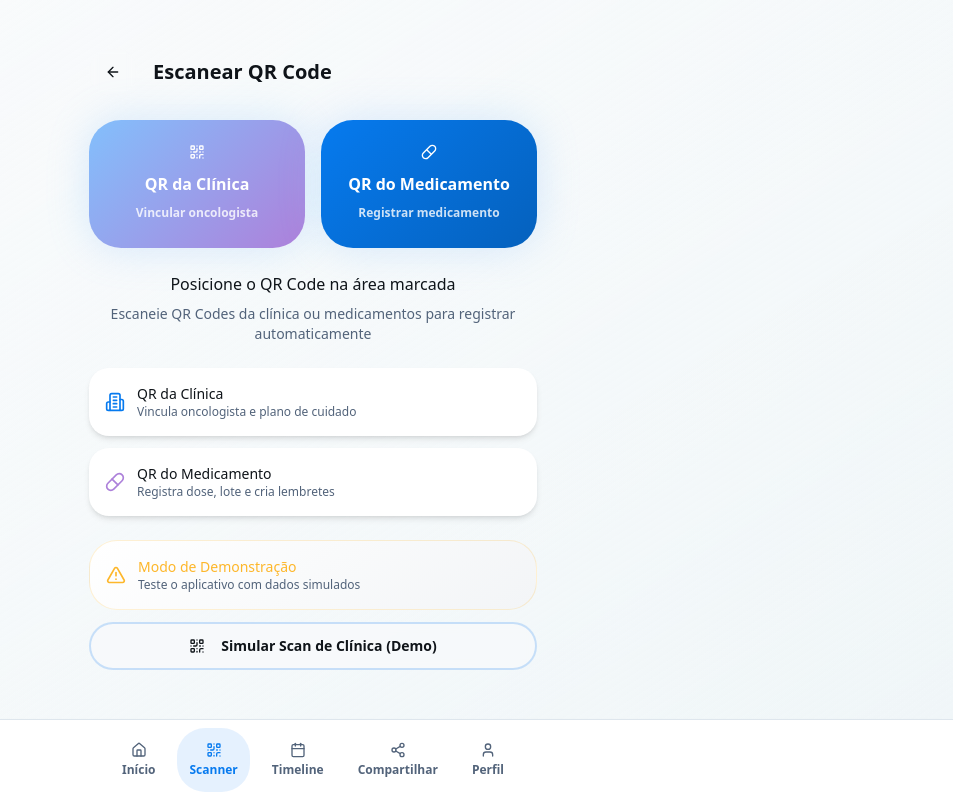
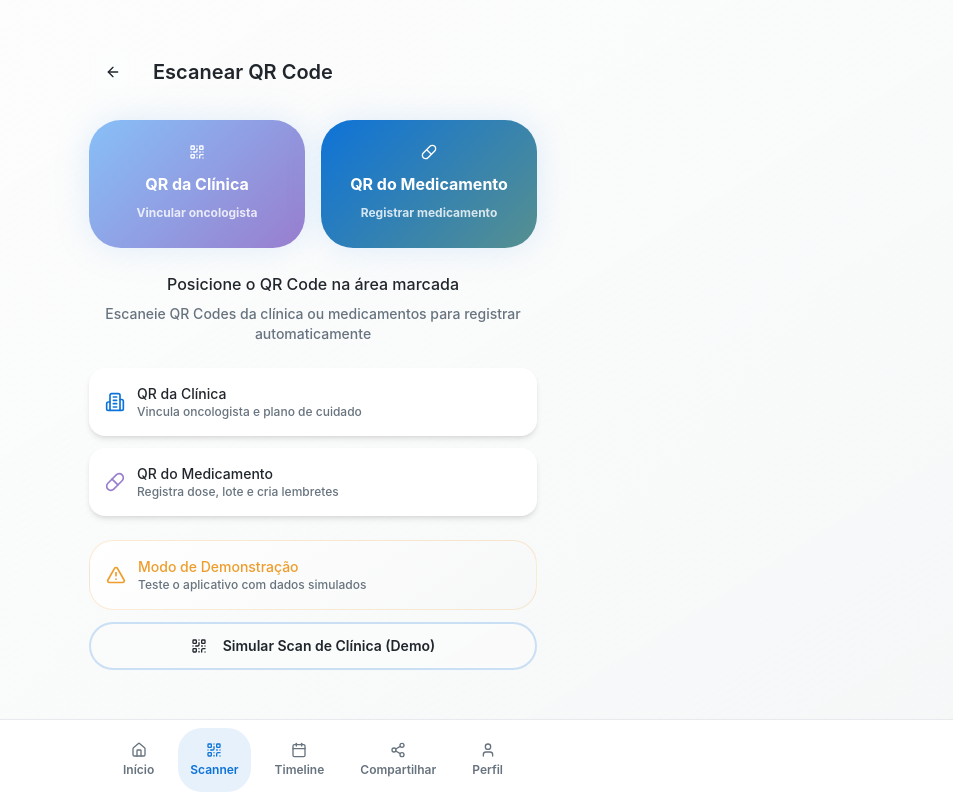
Before and after one commit to CronosRodney/chemo-companion, a React (Vite) app: page /scanner in a window 1280 px wide. Shown: the whole page, without its empty margins (327-1280 px from the left). Built offline with nearby package versions, Linux system fonts and the light colour scheme; the HTML template or start-up script is replaced by a standard one.

Commit message:
Apply medical app color scheme

```diff
--- a/src/index.css
+++ b/src/index.css
@@ -8,133 +8,134 @@ Sophisticated color palette for class A patients.
 
 @layer base {
   :root {
-    /* Premium base - Warm whites with subtle sophistication */
-    --background: 210 25% 98%;
-    --foreground: 215 25% 8%;
+    /* Premium Medical Base - Hospital white with medical precision */
+    --background: 0 0% 99%;
+    --foreground: 210 15% 15%;
 
-    /* Luxury card system - Pearl white with depth */
-    --card: 210 20% 100%;
-    --card-foreground: 215 25% 8%;
+    /* Medical Card System - Pure white with sterile feel */
+    --card: 0 0% 100%;
+    --card-foreground: 210 15% 15%;
 
-    /* Elevated popovers */
-    --popover: 210 20% 100%;
-    --popover-foreground: 215 25% 8%;
+    /* Clinical Popovers */
+    --popover: 0 0% 100%;
+    --popover-foreground: 210 15% 15%;
 
-    /* Primary - Premium medical blue (trust & sophistication) */
-    --primary: 210 95% 48%;
-    --primary-foreground: 210 20% 100%;
-    --primary-light: 210 95% 88%;
-    --primary-dark: 210 95% 38%;
-    --primary-glow: 210 95% 75%;
+    /* Primary Medical Blue - Trust, professionalism, healthcare */
+    --primary: 210 88% 45%;
+    --primary-foreground: 0 0% 100%;
+    --primary-light: 210 88% 92%;
+    --primary-dark: 210 88% 35%;
+    --primary-glow: 210 88% 75%;
 
-    /* Secondary - Sophisticated purple (luxury oncology) */
-    --secondary: 270 45% 85%;
-    --secondary-foreground: 270 25% 15%;
-    --secondary-accent: 270 55% 68%;
+    /* Secondary Medical Purple - Oncology, specialization */
+    --secondary: 260 35% 88%;
+    --secondary-foreground: 260 15% 25%;
+    --secondary-accent: 260 45% 65%;
 
-    /* Premium neutrals */
-    --muted: 210 20% 96%;
-    --muted-foreground: 215 20% 40%;
+    /* Medical Neutrals - Clean, sterile, professional */
+    --muted: 210 10% 97%;
+    --muted-foreground: 210 10% 45%;
 
-    /* Luxury accent - Sophisticated teal */
-    --accent: 185 85% 94%;
-    --accent-foreground: 185 45% 20%;
+    /* Medical Accent - Teal for wellness and healing */
+    --accent: 180 30% 95%;
+    --accent-foreground: 180 25% 25%;
 
-    /* Premium status colors */
-    --success: 145 70% 45%;
-    --success-foreground: 145 20% 98%;
-    --warning: 40 98% 58%;
-    --warning-foreground: 40 20% 10%;
-    --destructive: 0 80% 58%;
+    /* Medical Status Colors - Hospital grade */
+    --success: 142 65% 40%;      /* Medical green - healthy, positive */
+    --success-foreground: 142 20% 98%;
+    --warning: 35 85% 55%;       /* Medical amber - caution */
+    --warning-foreground: 35 20% 10%;
+    --destructive: 0 75% 55%;    /* Medical red - emergency, critical */
     --destructive-foreground: 0 20% 98%;
 
-    /* Refined borders and inputs */
-    --border: 210 30% 90%;
-    --input: 210 30% 96%;
-    --ring: 210 95% 48%;
+    /* Clinical Interface Elements */
+    --border: 210 15% 92%;
+    --input: 210 15% 97%;
+    --ring: 210 88% 45%;
 
-    /* Premium gradients */
-    --gradient-primary: linear-gradient(135deg, hsl(var(--primary)) 0%, hsl(var(--primary-dark)) 100%);
-    --gradient-hero: linear-gradient(135deg, hsl(var(--primary-light)) 0%, hsl(var(--secondary)) 50%, hsl(var(--primary-glow)) 100%);
-    --gradient-card: linear-gradient(145deg, hsl(var(--card)) 0%, hsl(var(--muted)) 100%);
-    --gradient-luxury: linear-gradient(135deg, hsl(var(--primary-glow)) 0%, hsl(var(--secondary-accent)) 100%);
-    --gradient-glass: linear-gradient(135deg, rgba(255,255,255,0.2) 0%, rgba(255,255,255,0.05) 100%);
+    /* Premium Medical Gradients */
+    --gradient-primary: linear-gradient(135deg, hsl(210 88% 45%) 0%, hsl(210 88% 35%) 100%);
+    --gradient-hero: linear-gradient(135deg, hsl(210 88% 92%) 0%, hsl(260 35% 88%) 50%, hsl(210 88% 75%) 100%);
+    --gradient-card: linear-gradient(145deg, hsl(0 0% 100%) 0%, hsl(210 10% 97%) 100%);
+    --gradient-luxury: linear-gradient(135deg, hsl(210 88% 75%) 0%, hsl(260 45% 65%) 100%);
+    --gradient-glass: linear-gradient(135deg, rgba(255,255,255,0.25) 0%, rgba(255,255,255,0.1) 100%);
+    --gradient-medical: linear-gradient(135deg, hsl(210 88% 45%) 0%, hsl(180 25% 45%) 100%);
 
-    /* Premium shadows and effects */
-    --shadow-card: 0 4px 20px hsl(var(--primary) / 0.08);
-    --shadow-elevated: 0 12px 40px hsl(var(--primary) / 0.15);
-    --shadow-luxury: 0 8px 32px hsl(var(--secondary-accent) / 0.2);
-    --shadow-glow: 0 0 40px hsl(var(--primary-glow) / 0.3);
-    --shadow-premium: 0 20px 60px hsl(var(--primary) / 0.12);
+    /* Medical Shadows and Effects */
+    --shadow-card: 0 2px 12px hsl(210 88% 45% / 0.08);
+    --shadow-elevated: 0 8px 32px hsl(210 88% 45% / 0.12);
+    --shadow-luxury: 0 6px 24px hsl(260 45% 65% / 0.15);
+    --shadow-glow: 0 0 32px hsl(210 88% 75% / 0.25);
+    --shadow-premium: 0 12px 48px hsl(210 88% 45% / 0.1);
+    --shadow-medical: 0 4px 20px hsl(210 15% 15% / 0.08);
 
-    /* Sophisticated radius system */
-    --radius: 1rem;
-    --radius-lg: 1.25rem;
-    --radius-xl: 1.75rem;
+    /* Medical Radius System - Clean, precise */
+    --radius: 0.75rem;
+    --radius-lg: 1rem;
+    --radius-xl: 1.5rem;
     --radius-2xl: 2rem;
 
+    /* Sidebar Medical Theme */
     --sidebar-background: 0 0% 98%;
-
-    --sidebar-foreground: 240 5.3% 26.1%;
-
-    --sidebar-primary: 240 5.9% 10%;
-
+    --sidebar-foreground: 210 15% 25%;
+    --sidebar-primary: 210 88% 45%;
     --sidebar-primary-foreground: 0 0% 98%;
-
-    --sidebar-accent: 240 4.8% 95.9%;
-
-    --sidebar-accent-foreground: 240 5.9% 10%;
-
-    --sidebar-border: 220 13% 91%;
-
-    --sidebar-ring: 217.2 91.2% 59.8%;
+    --sidebar-accent: 210 10% 95%;
+    --sidebar-accent-foreground: 210 15% 25%;
+    --sidebar-border: 210 15% 90%;
+    --sidebar-ring: 210 88% 45%;
   }
 
   .dark {
-    /* Premium dark mode - sophisticated night theme */
-    --background: 215 30% 6%;
-    --foreground: 210 25% 96%;
+    /* Premium Medical Dark - Night mode for medical professionals */
+    --background: 210 25% 8%;
+    --foreground: 210 10% 95%;
 
-    --card: 215 30% 8%;
-    --card-foreground: 210 25% 96%;
+    --card: 210 25% 10%;
+    --card-foreground: 210 10% 95%;
 
-    --popover: 215 30% 8%;
-    --popover-foreground: 210 25% 96%;
+    --popover: 210 25% 10%;
+    --popover-foreground: 210 10% 95%;
 
-    --primary: 210 95% 68%;
-    --primary-foreground: 215 30% 6%;
-    --primary-light: 210 95% 85%;
-    --primary-dark: 210 95% 48%;
-    --primary-glow: 210 95% 78%;
+    /* Medical Blue - Adjusted for dark mode visibility */
+    --primary: 210 88% 65%;
+    --primary-foreground: 210 25% 8%;
+    --primary-light: 210 88% 85%;
+    --primary-dark: 210 88% 45%;
+    --primary-glow: 210 88% 78%;
 
-    --secondary: 270 45% 22%;
-    --secondary-foreground: 270 45% 88%;
-    --secondary-accent: 270 55% 75%;
+    /* Medical Purple - Dark mode optimized */
+    --secondary: 260 35% 25%;
+    --secondary-foreground: 260 35% 85%;
+    --secondary-accent: 260 45% 72%;
 
-    --success: 145 70% 55%;
-    --success-foreground: 145 20% 95%;
-    --warning: 40 98% 68%;
-    --warning-foreground: 40 20% 10%;
-    --destructive: 0 80% 68%;
+    /* Medical Status - Dark optimized */
+    --success: 142 65% 50%;
+    --success-foreground: 142 20% 95%;
+    --warning: 35 85% 65%;
+    --warning-foreground: 35 20% 10%;
+    --destructive: 0 75% 65%;
     --destructive-foreground: 0 20% 95%;
 
-    --muted: 215 30% 12%;
-    --muted-foreground: 215 20% 68%;
+    --muted: 210 25% 15%;
+    --muted-foreground: 210 10% 65%;
 
-    --accent: 185 85% 18%;
-    --accent-foreground: 185 45% 88%;
+    --accent: 180 25% 20%;
+    --accent-foreground: 180 25% 85%;
 
-    --border: 215 30% 18%;
-    --input: 215 30% 12%;
-    --ring: 210 95% 68%;
-    --sidebar-background: 240 5.9% 10%;
-    --sidebar-foreground: 240 4.8% 95.9%;
-    --sidebar-primary: 224.3 76.3% 48%;
+    --border: 210 25% 20%;
+    --input: 210 25% 15%;
+    --ring: 210 88% 65%;
+
+    /* Dark Mode Sidebar */
+    --sidebar-background: 210 25% 10%;
+    --sidebar-foreground: 210 10% 90%;
+    --sidebar-primary: 210 88% 65%;
     --sidebar-primary-foreground: 0 0% 100%;
-    --sidebar-accent: 240 3.7% 15.9%;
-    --sidebar-accent-foreground: 240 4.8% 95.9%;
-    --sidebar-border: 240 3.7% 15.9%;
-    --sidebar-ring: 217.2 91.2% 59.8%;
+    --sidebar-accent: 210 25% 18%;
+    --sidebar-accent-foreground: 210 10% 90%;
+    --sidebar-border: 210 25% 18%;
+    --sidebar-ring: 210 88% 65%;
   }
 }
 
@@ -147,17 +148,18 @@ Sophisticated color palette for class A patients.
     @apply bg-background text-foreground font-medium antialiased;
     background: linear-gradient(135deg, hsl(var(--background)) 0%, hsl(var(--muted)) 100%);
     background-attachment: fixed;
+    font-family: -apple-system, BlinkMacSystemFont, "Segoe UI", Roboto, "Helvetica Neue", Arial, sans-serif;
   }
 }
 
 @layer components {
   .glass-effect {
-    @apply backdrop-blur-lg bg-white/10 border border-white/20;
+    @apply backdrop-blur-lg bg-white/20 border border-white/25;
     background: var(--gradient-glass);
   }
 
   .luxury-card {
-    @apply bg-card rounded-xl border border-border/50 shadow-[var(--shadow-card)] backdrop-blur-sm;
+    @apply bg-card rounded-xl border border-border/40 shadow-[var(--shadow-medical)] backdrop-blur-sm;
     background: linear-gradient(145deg, hsl(var(--card)) 0%, hsl(var(--muted)) 100%);
   }
 
@@ -166,7 +168,7 @@ Sophisticated color palette for class A patients.
   }
 
   .medical-gradient {
-    background: var(--gradient-primary);
+    background: var(--gradient-medical);
   }
 
   .hero-gradient {
@@ -175,6 +177,14 @@ Sophisticated color palette for class A patients.
 
   .luxury-gradient {
     background: var(--gradient-luxury);
+  }
+
+  .medical-card {
+    @apply bg-card/95 backdrop-blur-sm border border-border/30 shadow-[var(--shadow-card)] rounded-lg;
+  }
+
+  .clinical-button {
+    @apply bg-primary text-primary-foreground hover:bg-primary/90 shadow-[var(--shadow-card)] transition-all duration-200;
   }
 }
 
@@ -190,4 +200,12 @@ Sophisticated color palette for class A patients.
   .premium-shadow {
     box-shadow: var(--shadow-premium);
   }
+
+  .medical-shadow {
+    box-shadow: var(--shadow-medical);
+  }
+
+  .clinical-glow {
+    box-shadow: 0 0 24px hsl(var(--primary) / 0.2);
+  }
 }
```
